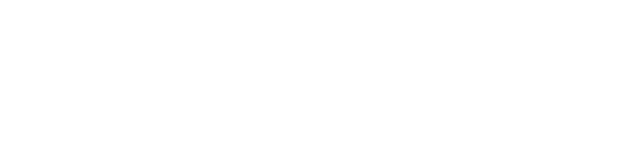
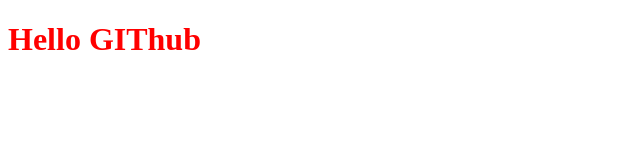
Before and after one commit to Awshook/practice, a plain HTML site: page index.html in a window 1280 px wide. Shown: the whole page, without its empty margins (0-640 px from the left). Drawn offline with Linux system fonts and the light colour scheme.

Commit message:
test html and css

```diff
--- a/css/style.css
+++ b/css/style.css
@@ -0,0 +1,3 @@
+h1 {
+    color: red;
+}
--- a/index.html
+++ b/index.html
@@ -3,9 +3,10 @@
 <head>
     <meta charset="UTF-8">
     <meta name="viewport" content="width=device-width, initial-scale=1.0">
+    <link rel="stylesheet" href="css/style.css">
     <title>Homework</title>
 </head>
 <body>
-
+    <h1>Hello GIThub</h1>
 </body>
 </html>
```
